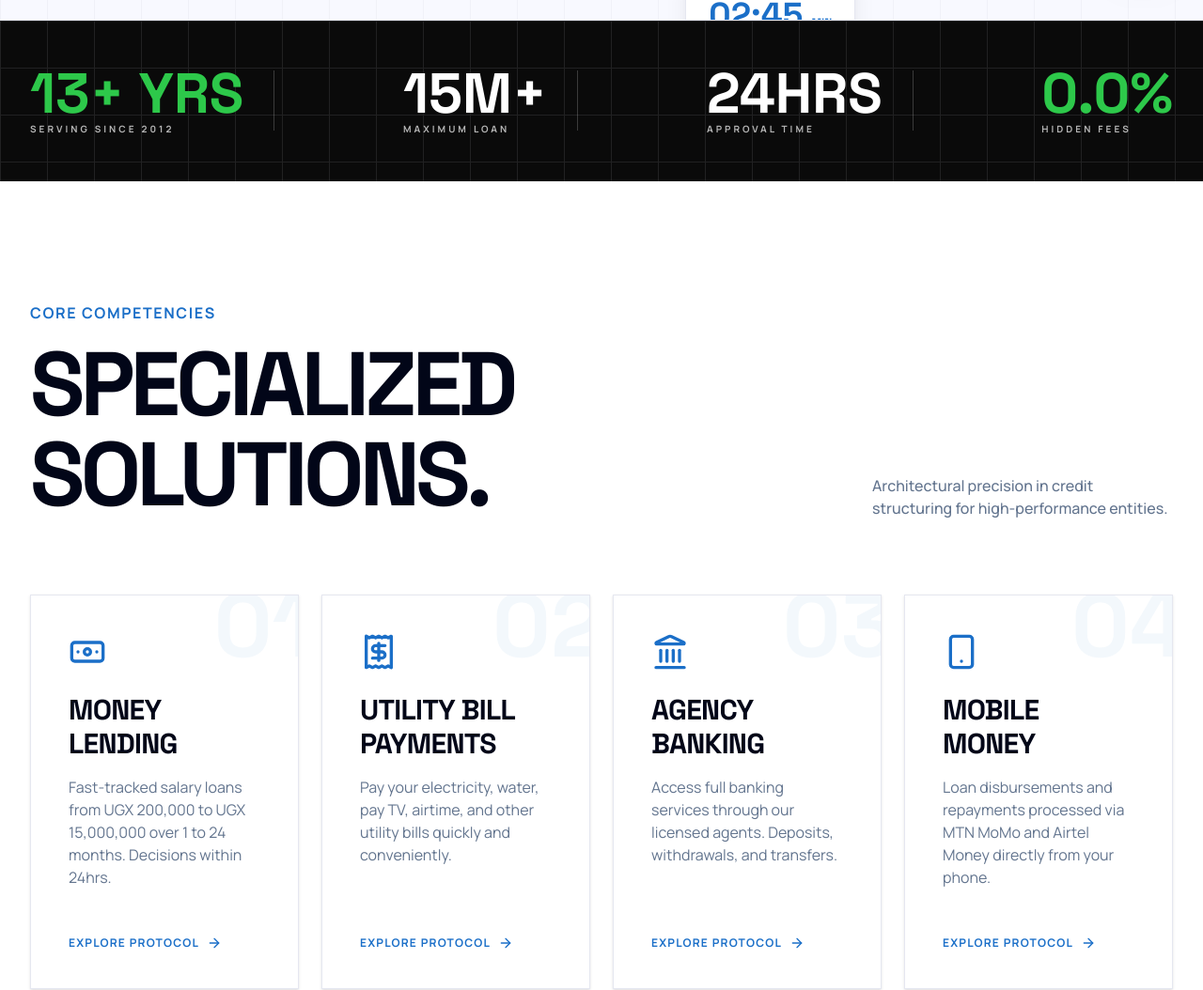
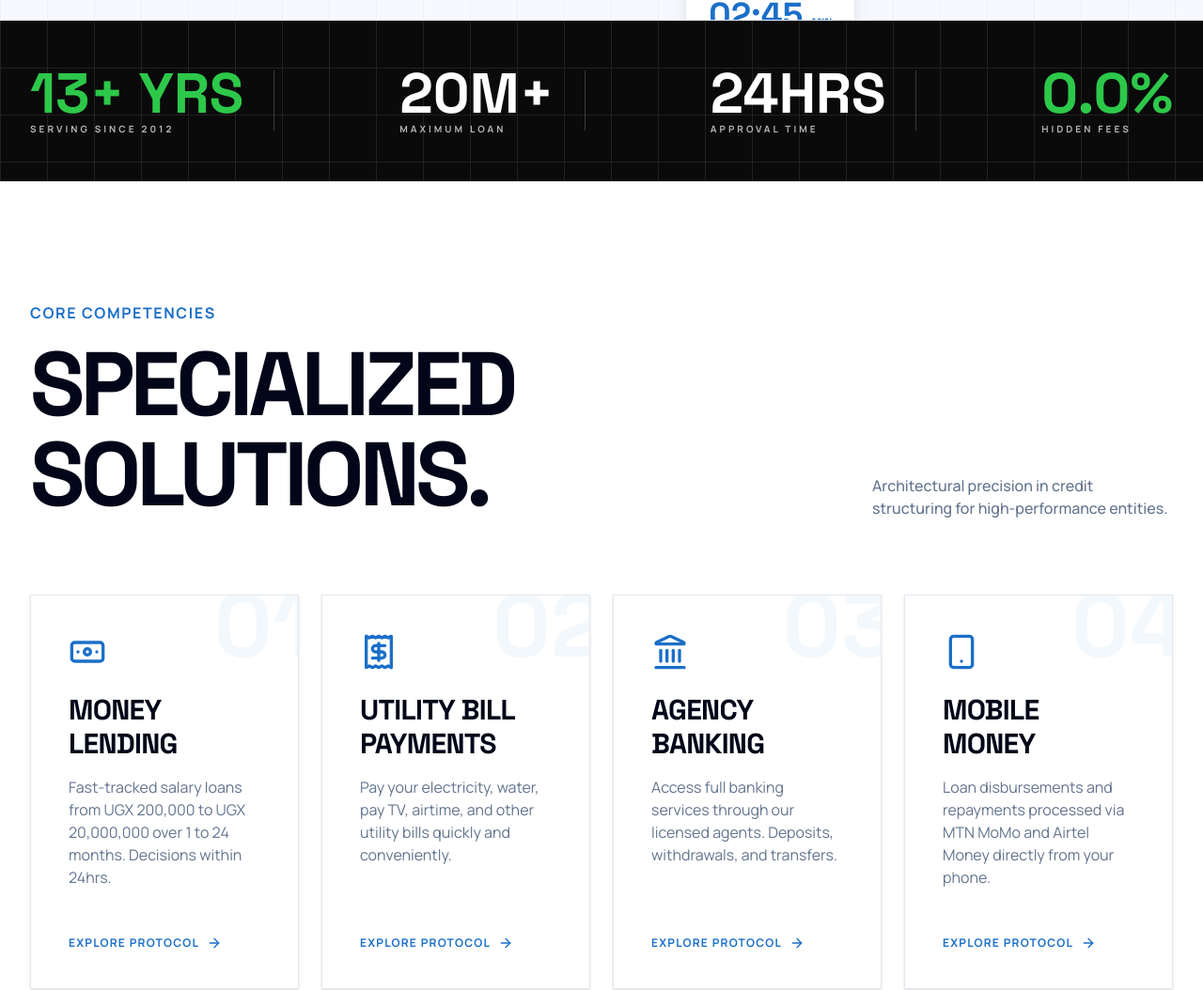
Before and after one commit to gilbatini/ClarksFinancialsLtd, a React (Vite) app: page / in a window 1280 px wide. Shown: the part 817-1871 px from the top of the page at 94% size. Built offline with nearby package versions, Linux system fonts and the light colour scheme.

Commit message:
feat: Increase maximum loan amount to 20M
The maximum loanable amount has been increased from UGX 15,000,000 to UGX 20,000,000 to better serve customer needs. This change is reflected across the services, stats, FAQs, and loans pages.

```diff
--- a/src/components/Services.tsx
+++ b/src/components/Services.tsx
@@ -6,7 +6,7 @@ const services = [
   {
     id: "01",
     title: "Money Lending",
-    description: "Fast-tracked salary loans from UGX 200,000 to UGX 15,000,000 over 1 to 24 months. Decisions within 24hrs.",
+    description: "Fast-tracked salary loans from UGX 200,000 to UGX 20,000,000 over 1 to 24 months. Decisions within 24hrs.",
     icon: Banknote,
     path: "/loans"
   },
--- a/src/components/Stats.tsx
+++ b/src/components/Stats.tsx
@@ -2,7 +2,7 @@ import { motion } from "motion/react";
 
 const stats = [
   { label: "Serving Since 2012", value: "13+ YRS", color: "text-secondary" },
-  { label: "Maximum Loan", value: "15M+", color: "text-white" },
+  { label: "Maximum Loan", value: "20M+", color: "text-white" },
   { label: "Approval Time", value: "24HRS", color: "text-white" },
   { label: "Hidden Fees", value: "0.0%", color: "text-secondary" },
 ];
--- a/src/pages/FAQs.tsx
+++ b/src/pages/FAQs.tsx
@@ -14,7 +14,7 @@ const faqs = [
   {
     category: "Loan Details",
     questions: [
-      { q: "How much can I borrow?", a: "UGX 200,000 minimum to UGX 15,000,000 maximum, subject to your salary and creditworthiness. Your monthly instalment cannot exceed 50% of your net salary." },
+      { q: "How much can I borrow?", a: "UGX 200,000 minimum to UGX 20,000,000 maximum, subject to your salary and creditworthiness. Your monthly instalment cannot exceed 50% of your net salary." },
       { q: "How long is the loan term?", a: "1 month minimum to 24 months maximum." },
       { q: "Is collateral required?", a: "For loans up to UGX 2,000,000 — no physical collateral required. For loans above UGX 2,000,000 — chattels, car logbook, land title, or land sales agreement required." },
     ]
--- a/src/pages/Loans.tsx
+++ b/src/pages/Loans.tsx
@@ -32,7 +32,7 @@ export default function Loans() {
                 <div className="grid grid-cols-1 md:grid-cols-2 lg:grid-cols-3 gap-8">
                   <div className="space-y-2">
                     <p className="text-[10px] font-black text-slate-400 uppercase tracking-widest">Amount Range</p>
-                    <p className="font-headline text-xl font-bold text-slate-950">UGX 200,000 — 15M</p>
+                    <p className="font-headline text-xl font-bold text-slate-950">UGX 200,000 — 20M</p>
                   </div>
                   <div className="space-y-2">
                     <p className="text-[10px] font-black text-slate-400 uppercase tracking-widest">Loan Term</p>
```
